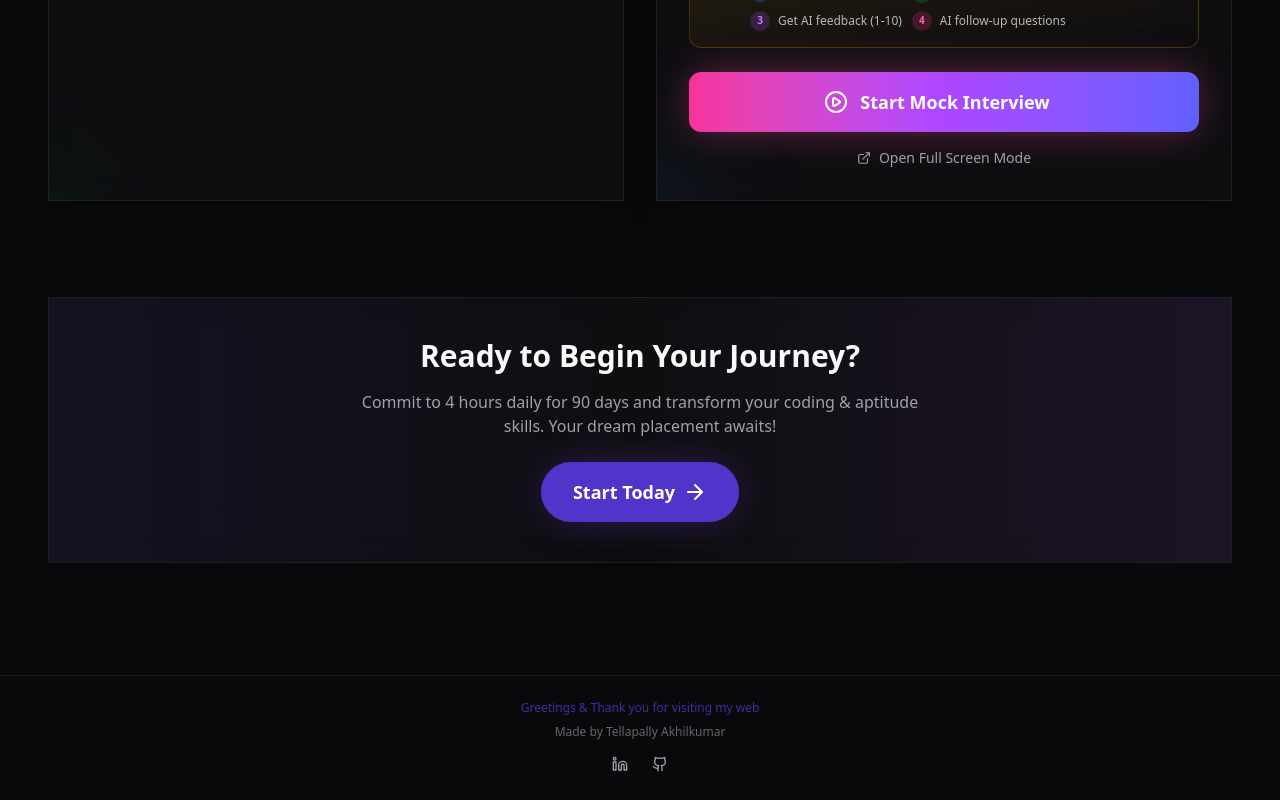
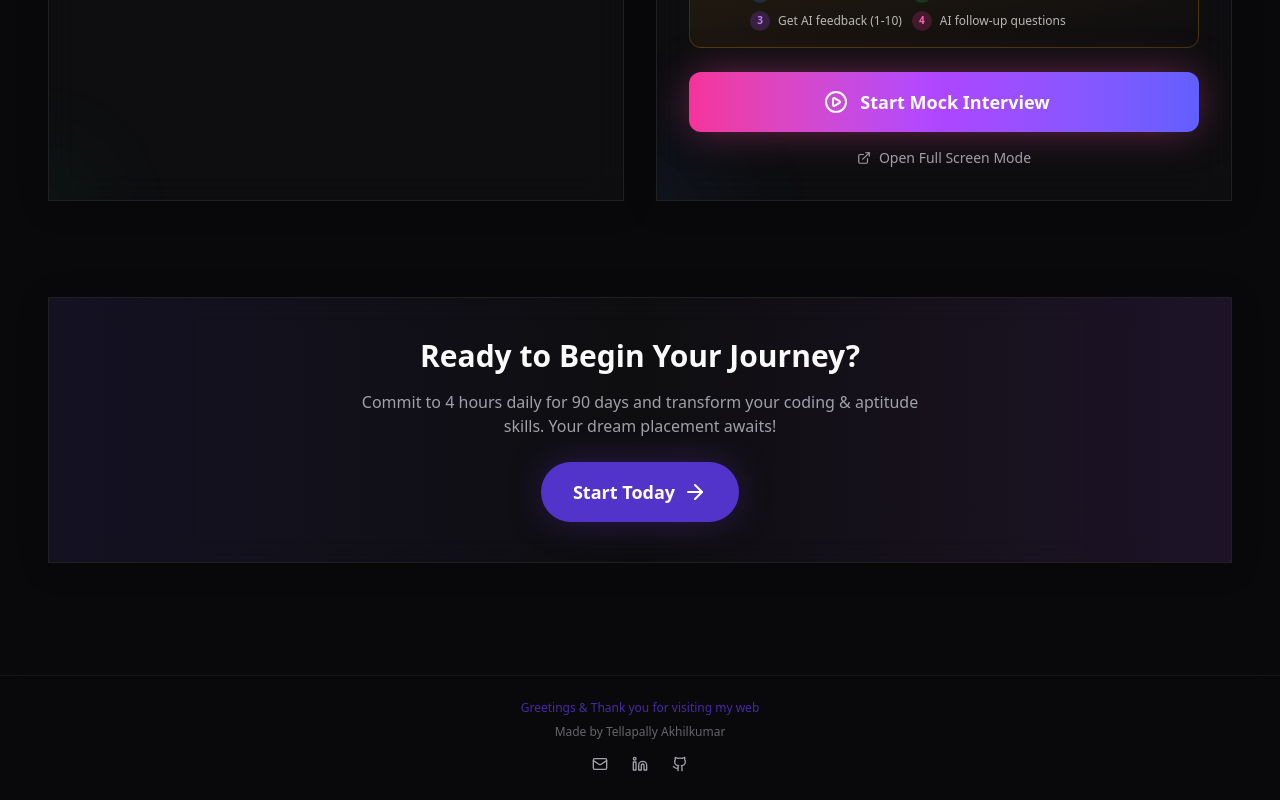
Before and after one commit to tellapallyakhil/JAVA-DSA-IN-3-MONTHS-, a Next.js app: page / in a window 1280 px wide. Shown: the part 3817-4617 px from the top of the page. Built offline with nearby package versions, Linux system fonts and the light colour scheme.

Commit message:
Add email link to footer
Added mailto:tellapallyakhil89@gmail.com link with Mail icon to the global footer layout, alongside LinkedIn and GitHub links.

```diff
--- a/src/app/layout.tsx
+++ b/src/app/layout.tsx
@@ -1,7 +1,7 @@
 import type { Metadata } from "next";
 import { Geist, Geist_Mono } from "next/font/google";
 import Navbar from "@/components/Navbar";
-import { Github, Linkedin } from 'lucide-react';
+import { Github, Linkedin, Mail } from 'lucide-react';
 import "./globals.css";
 
 const geistSans = Geist({
@@ -40,6 +40,13 @@ export default function RootLayout({
           <p>Made by Tellapally Akhilkumar</p>
           <div className="flex items-center gap-4 mt-1">
             <a
+              href="mailto:tellapallyakhil89@gmail.com"
+              className="text-muted-foreground hover:text-red-400 transition-colors p-1"
+              aria-label="Email"
+            >
+              <Mail size={16} />
+            </a>
+            <a
               href="https://www.linkedin.com/in/tellapalli-akhil-kumar-188a0028a"
               target="_blank"
               rel="noopener noreferrer"
```
